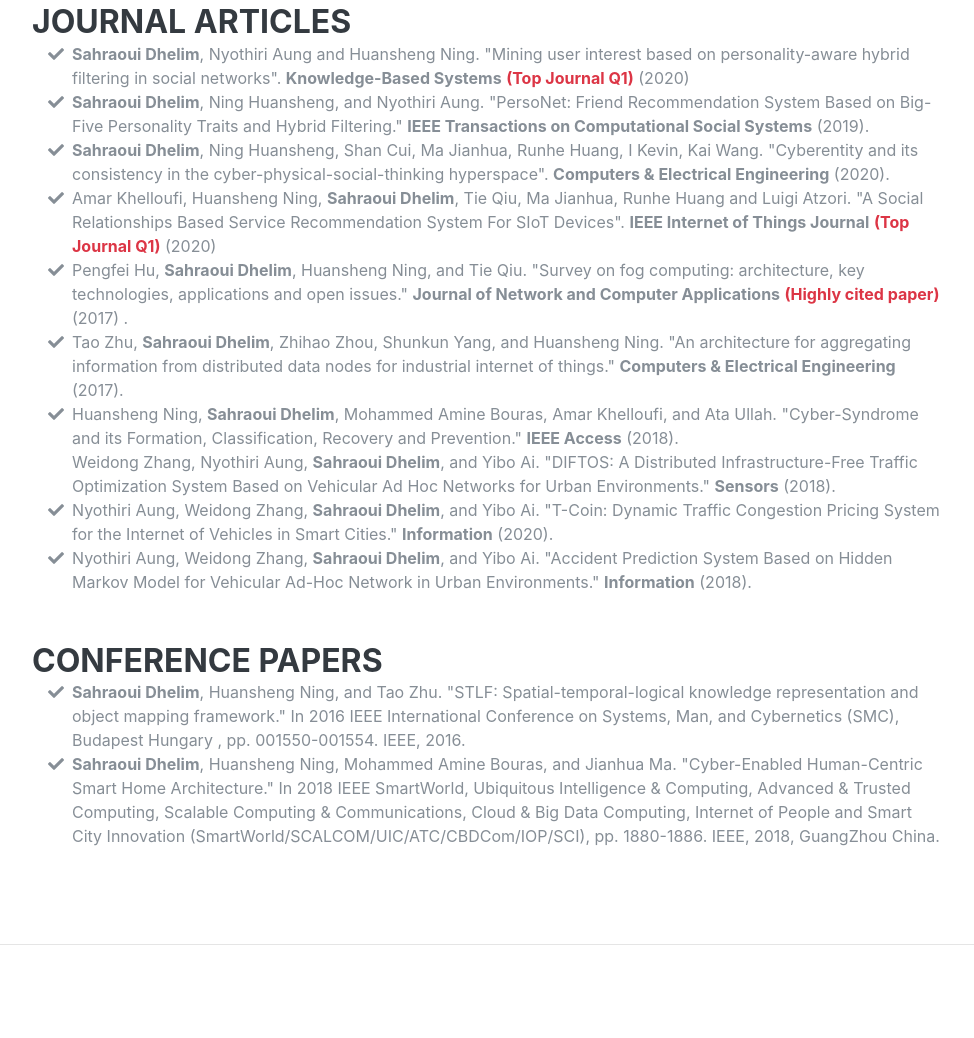
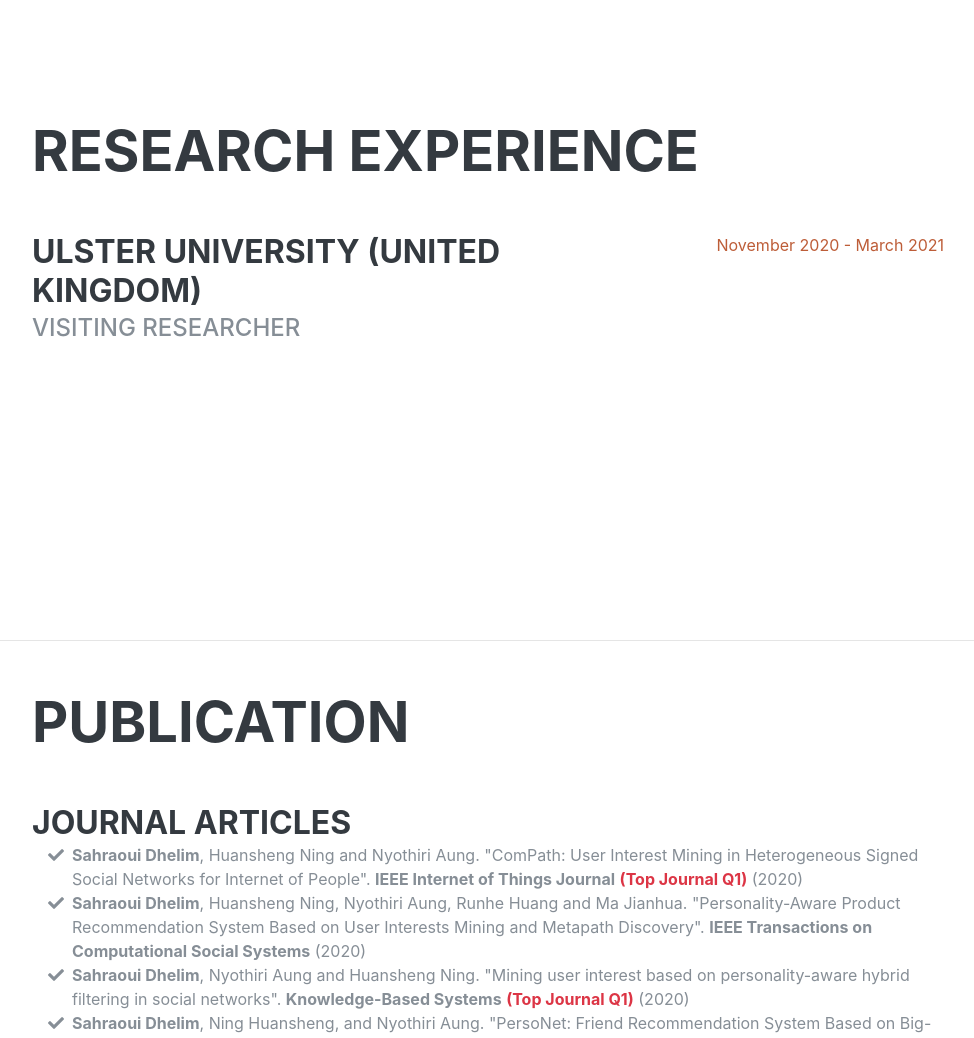
Before and after one commit to sahraoui17/profile, a website with bundled scripts: page index.html in a window 1280 px wide. Shown: the part 1762-2800 px from the top of the page, without its empty margins (288-1262 px from the left). Built offline with nearby package versions, Linux system fonts and the light colour scheme; some icons are missing; a web font is replaced by a local one.

Commit message:
Update index.html

```diff
--- a/index.html
+++ b/index.html
@@ -50,6 +50,10 @@
           <a class="nav-link js-scroll-trigger" href="#education">Education</a>
         </li>
 
+		<li class="nav-item">
+          <a class="nav-link js-scroll-trigger" href="#experience">Research experience</a>
+        </li>
+
         <li class="nav-item">
           <a class="nav-link js-scroll-trigger" href="#publication">Publication</a>
         </li>
@@ -76,12 +80,16 @@
         <h1 class="mb-0">Sahraoui
           <span class="text-primary">Dhelim</span>
         </h1>
+
+		<div class="subheading mb-5">PhD in Computer Science·
+          <a href="mailto:sahraoui.dhelim@hotmail.com">sahraoui.dhelim@hotmail.com</a>
+        </div>
+        <p class="lead mb-5"></p>
+
         <div class="subheading mb-5">PhD in Computer Science·
           <a href="mailto:sahraoui.dhelim@hotmail.com">sahraoui.dhelim@hotmail.com</a>
         </div>
         <p class="lead mb-5"></p>
-
-
 
 
         <div class="social-icons">
@@ -147,7 +155,7 @@
             <div class="subheading mb-3">Master in Computer Science </div>
             <div>Computer Science (Networks and Distributed Systems)</div>
             <div>Thesis: Location Services in Vehicular Ad-hoc Networks (VANET)</div>
-            <p>Ranked 1st among 20 students</p>
+            <p>Graduated with honor (Ranked 1/20)</p>
           </div>
           <div class="resume-date text-md-right">
             <span class="text-primary"> 2012 - 2014</span>
@@ -159,7 +167,7 @@
             <h3 class="mb-0">University of Djelfa (Algeria)</h3>
             <div class="subheading mb-3">Bachelor in Computer Science</div>
             <div>Computer Science</div>
-            <p>Ranked 3rd among 42 students</p>
+            <p>Graduated with honor (Ranked 3/120)</p>
           </div>
           <div class="resume-date text-md-right">
             <span class="text-primary">2009 - 2012</span>
@@ -170,6 +178,32 @@
 
       </div>
     </section>
+
+
+	<hr class="m-0">
+
+    <section class="resume-section p-3 p-lg-5 d-flex align-items-center" id="experience">
+
+
+	   <div class="w-100">
+        <h2 class="mb-5">Research experience</h2>
+
+        <div class="resume-item d-flex flex-column flex-md-row justify-content-between">
+          <div class="resume-content">
+            <h3 class="mb-0">Ulster University (United Kingdom)</h3>
+            <div class="subheading mb-3">Visiting researcher</div>
+
+          </div>
+          <div class="resume-date text-md-right">
+            <span class="text-primary">November 2020 - March 2021</span>
+          </div>
+        </div>
+
+
+		</div>
+    </section>
+
+
 
     <hr class="m-0">
 
@@ -185,7 +219,19 @@
 
 			<li>
 			<i class="fa-li fa fa-check"></i>
-			<strong>Sahraoui Dhelim</strong>, Nyothiri Aung and Huansheng Ning. "Mining user interest based on personality-aware hybrid filtering in social networks". <strong>Knowledge-Based Systems</strong> <strong class="text-danger">(Top Journal Q1)</strong> (2020)</li>
+			<strong>Sahraoui Dhelim</strong>, Huansheng Ning and Nyothiri Aung. "ComPath: User Interest Mining in Heterogeneous Signed Social Networks for Internet of People". <strong>IEEE Internet of Things Journal</strong> <strong class="text-danger">(Top Journal Q1)</strong> (2020)
+			</li>
+
+			<li>
+			<i class="fa-li fa fa-check"></i>
+			<strong>Sahraoui Dhelim</strong>, Huansheng Ning, Nyothiri Aung, Runhe Huang and Ma Jianhua. "Personality-Aware Product Recommendation System Based on User Interests Mining and Metapath Discovery". <strong>IEEE Transactions on Computational Social Systems</strong> (2020)
+			</li>
+
+			<li>
+			<i class="fa-li fa fa-check"></i>
+			<strong>Sahraoui Dhelim</strong>, Nyothiri Aung and Huansheng Ning. "Mining user interest based on personality-aware hybrid filtering in social networks". <strong>Knowledge-Based Systems</strong> <strong class="text-danger">(Top Journal Q1)</strong> (2020)
+			</li>
+
 
 			<li>
             <i class="fa-li fa fa-check"></i>
@@ -216,7 +262,7 @@
 			<i class="fa-li fa fa-check"></i>
             Huansheng Ning, <strong>Sahraoui Dhelim</strong>, Mohammed Amine Bouras, Amar Khelloufi, and Ata Ullah. "Cyber-Syndrome and its Formation, Classification, Recovery and Prevention." <strong>IEEE Access</strong> (2018).</li>
 
-
+			  <li>
                 <i class="fa-li fa fa-check"></i>
                 Weidong Zhang, Nyothiri Aung, <strong>Sahraoui Dhelim</strong>, and Yibo Ai. "DIFTOS: A Distributed Infrastructure-Free Traffic Optimization System Based on Vehicular Ad Hoc Networks for Urban Environments." <strong> Sensors</strong> (2018).</li>
 
@@ -226,9 +272,13 @@
 
 			 <li>
                 <i class="fa-li fa fa-check"></i>
-                Nyothiri Aung, Weidong Zhang, <strong>Sahraoui Dhelim</strong>, and Yibo Ai. "Accident Prediction System Based on Hidden Markov Model for Vehicular Ad-Hoc Network in Urban Environments." <strong> Information</strong> (2018).</li>
+                Nyothiri Aung, Weidong Zhang, <strong>Sahraoui Dhelim</strong>, and Yibo Ai. "Accident Prediction System Based on Hidden Markov Model for Vehicular Ad-Hoc Network in Urban Environments." <strong> Information</strong> (2018).
+			</li>
 
               <li>
+            <i class="fa-li fa fa-check"></i>
+                Xiaofeng Cai, Huansheng Ning, <strong>Sahraoui Dhelim</strong>, Rongjuan Zhou. "Robot and its living space A roadmap for robot development based on the view of living space" <strong> Digital Communications and Networks</strong> (2020).
+			</li>
 
             </ul>
 
@@ -369,6 +419,9 @@
 		</div>
     </section>
 
+
+
+
     <hr class="m-0">
 
     <section class="resume-section p-3 p-lg-5 d-flex align-items-center" id="awards">
```
